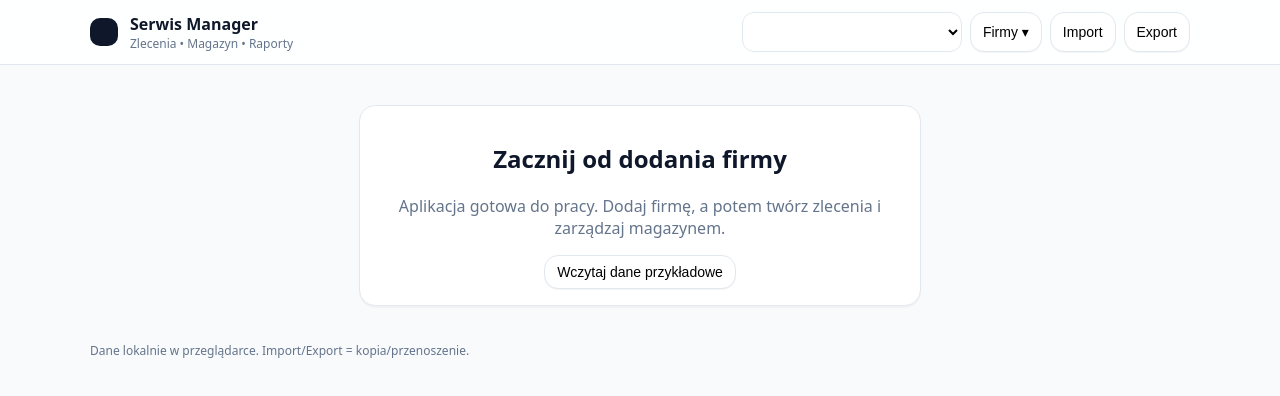
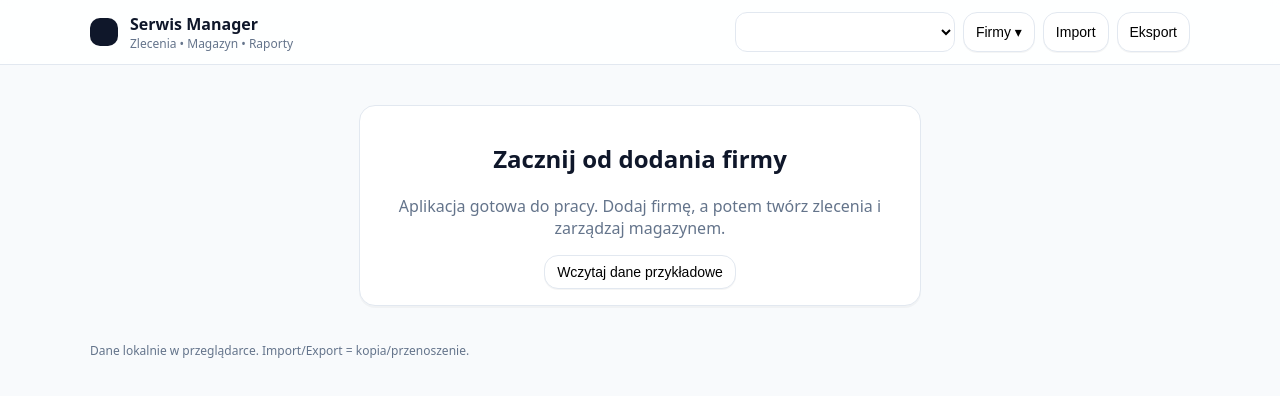
Before and after one commit to PoczciwyLukas/SupportHUB, a React (Vite) app: page / in a window 1280 px wide. Shown: the top 396 px of the page. Built offline with nearby package versions, Linux system fonts and the light colour scheme; the HTML template or start-up script is replaced by a standard one.

Commit message:
feat: translate export button to Polish

```diff
--- a/src/components/ImportExport.jsx
+++ b/src/components/ImportExport.jsx
@@ -30,7 +30,7 @@ export default function ImportExport({ db, setDb }){
     <div style={{display:'flex', gap:8}}>
       <input ref={fileRef} type="file" accept="application/json" style={{display:'none'}} onChange={onImport} />
       <button className="btn" onClick={()=>fileRef.current?.click()}>Import</button>
-      <button className="btn" onClick={onExport}>Export</button>
+      <button className="btn" onClick={onExport}>Eksport</button>
     </div>
   )
 }
```
